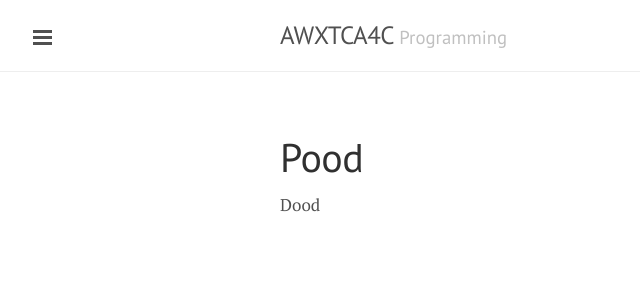
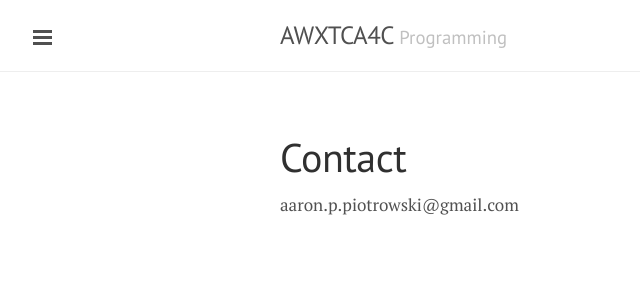
Before and after one commit to apiotrow/apiotrow.github.io, a Jekyll site: the page built from about.md, in a window 1280 px wide. Shown: the top 300 px of the page, without its empty margins (0-640 px from the left). Built offline with Jekyll 4.4.1, drawn with Linux system fonts in a browser that asks for light colours; Markdown is read by kramdown in place of the engine named in the settings.

Commit message:
Added contact page

```diff
--- a/about.md
+++ b/about.md
@@ -1,6 +1,6 @@
 ---
 layout: page
-title: Pood
+title: Contact
 ---
 
-Dood
+aaron.p.piotrowski@gmail.com
```
